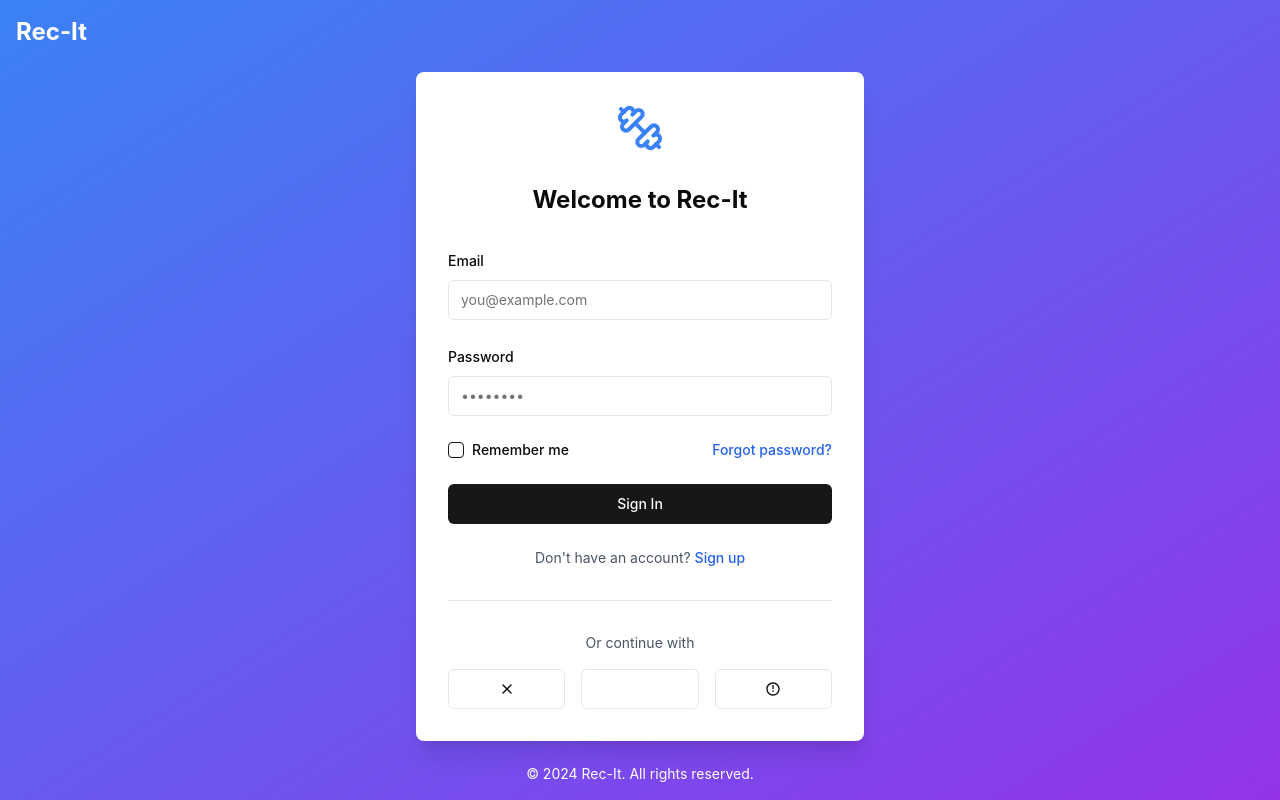
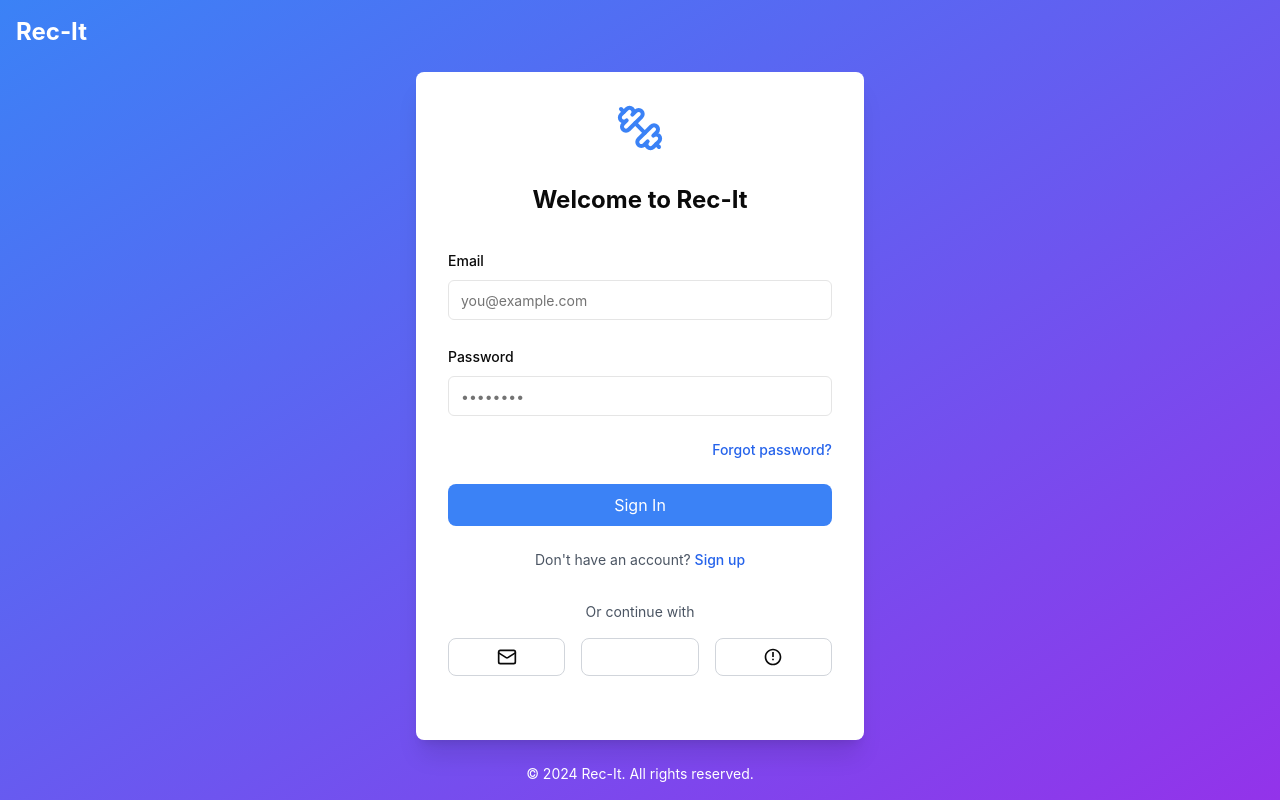
Before and after one commit to SanketBaviskar/Rec-It, a React (Vite) app: page / in a window 1280 px wide. Built offline with nearby package versions, Linux system fonts and the light colour scheme.

Commit message:
new upadte

```diff
--- a/package.json
+++ b/package.json
@@ -35,6 +35,7 @@
     "@radix-ui/react-tabs": "^1.1.1",
     "@radix-ui/react-toast": "^1.2.2",
     "@radix-ui/react-tooltip": "^1.1.4",
+    "axios": "^1.7.7",
     "class-variance-authority": "^0.7.0",
     "clsx": "^2.1.1",
     "cmdk": "^1.0.0",
--- /dev/null
+++ b/src/Interface/loginData.ts
@@ -0,0 +1,4 @@
+export type LoginFormValues = {
+    email: string;
+    password: string;
+  };
--- /dev/null
+++ b/src/Interface/memberData.ts
@@ -0,0 +1,12 @@
+export interface MemberData {
+    firstName: string;
+    middleName: string;
+    lastName: string;
+    email: string;
+    phone: string;
+    address: string;
+    accessId: string;
+    //membershipId: string;
+    dateOfBirth: string;
+    gender: string;
+  }
--- a/src/Pages/Login/Login.tsx
+++ b/src/Pages/Login/Login.tsx
@@ -1,28 +1,37 @@
-import { useState } from 'react'
-import { Button } from "@/components/ui/button"
-import { Input } from "@/components/ui/input"
-import { Label } from "@/components/ui/label"
-import { Checkbox } from "@/components/ui/checkbox"
-import { Separator } from "@/components/ui/separator"
-import { DumbbellIcon, X as  Mail } from 'lucide-react'
+import { useForm } from 'react-hook-form';
+import { Input } from '@/components/ui/input';
+import { login } from '@/Services/Api/login';
+import { Label } from '@/components/ui/label';
+import { DumbbellIcon, Mail } from 'lucide-react';
+import { useNavigate } from 'react-router-dom';
+import { LoginFormValues } from '@/Interface/loginData';
+import { Toaster } from '@/components/ui/toaster';
 
 export default function Login() {
-  const [email, setEmail] = useState('')
-  const [password, setPassword] = useState('')
-  const [rememberMe, setRememberMe] = useState(false)
+  const {
+    register,
+    handleSubmit,
+    formState: { errors, isSubmitting },
+  } = useForm<LoginFormValues>();
 
-  const handleLogin = async (e: React.FormEvent) => {
-    e.preventDefault()
-    // TODO: Implement login logic
-    console.log('Login attempted', { email, password, rememberMe })
-  }
+
+  const navigate = useNavigate(); // Initialize useNavigate
+
+  const onSubmit = async (data: LoginFormValues) => {
+    console.log('Form Submitted:', data);
+    try {
+      const response = await login(data.email, data.password);
+      navigate('/dashboard');
+      loginToast(response)
+      console.log('Login successful:', response);
+    } catch (error) {
+      console.error('Error during login:', error);
+    }
+  };
 
   const handleExternalLogin = (provider: string) => {
-    // TODO: Implement external login logic
-    console.log(`${provider} login attempted`)
-  }
-
-
+    console.log(`${provider} login attempted`);
+  };
 
   return (
     <div className="flex flex-col min-h-screen bg-gradient-to-br from-blue-500 to-purple-600">
@@ -36,17 +45,18 @@ export default function Login() {
               <DumbbellIcon className="h-12 w-12 text-blue-500" />
             </div>
             <h1 className="text-2xl font-bold text-center mb-8">Welcome to Rec-It</h1>
-            <form onSubmit={handleLogin} className="space-y-6">
+            <form onSubmit={handleSubmit(onSubmit)} className="space-y-6">
               <div className="space-y-2">
                 <Label htmlFor="email">Email</Label>
                 <Input
                   id="email"
                   type="email"
                   placeholder="you@example.com"
-                  value={email}
-                  onChange={(e) => setEmail(e.target.value)}
-                  required
+                  {...register('email', { required: 'Email is required' })}
                 />
+                {errors.email && (
+                  <p className="text-sm text-red-500">{errors.email.message}</p>
+                )}
               </div>
               <div className="space-y-2">
                 <Label htmlFor="password">Password</Label>
@@ -54,66 +64,76 @@ export default function Login() {
                   id="password"
                   type="password"
                   placeholder="••••••••"
-                  value={password}
-                  onChange={(e) => setPassword(e.target.value)}
-                  required
+                  {...register('password', { required: 'Password is required' })}
                 />
+                {errors.password && (
+                  <p className="text-sm text-red-500">{errors.password.message}</p>
+                )}
               </div>
               <div className="flex items-center justify-between">
                 <div className="flex items-center space-x-2">
-                  <Checkbox
+                  {/* <input
+                    type="checkbox"
                     id="remember"
-                    checked={rememberMe}
-                    onCheckedChange={(checked) => setRememberMe(checked as boolean)}
+                    {...register('rememberMe')}
+                    className="form-checkbox"
                   />
-                  <Label htmlFor="remember">Remember me</Label>
+                  <Label htmlFor="remember">Remember me</Label> */}
                 </div>
                 <a href="#" className="text-sm text-blue-600 hover:underline">
                   Forgot password?
                 </a>
               </div>
-              <Button type="submit" className="w-full">
-                Sign In
-              </Button>
+              <button
+                type="submit"
+                className={`w-full px-4 py-2 text-white bg-blue-500 rounded-lg ${
+                  isSubmitting ? 'opacity-50 cursor-not-allowed' : ''
+                }`}
+                disabled={isSubmitting}
+              >
+                {isSubmitting ? 'Signing In...' : 'Sign In'}
+              </button>
             </form>
             <div className="mt-6 text-center">
               <p className="text-sm text-gray-600">
-                Don't have an account?{" "}
+                Don't have an account?{' '}
                 <a href="#" className="text-blue-600 hover:underline">
                   Sign up
                 </a>
               </p>
             </div>
-            <Separator className="my-8" />
-            <div className="space-y-4">
-              <p className="text-sm text-center text-gray-600">Or continue with</p>
-              <div className="grid grid-cols-3 gap-4">
-                <Button
-                  variant="outline"
-                  className="w-full"
+            <div className="my-8 text-center">
+              <p className="text-sm text-gray-600">Or continue with</p>
+              <div className="grid grid-cols-3 gap-4 mt-4">
+                <button
+                  type="button"
                   onClick={() => handleExternalLogin('Google')}
+                  className="flex justify-center items-center border border-gray-300 p-2 rounded-lg hover:bg-gray-100"
                 >
                   <Mail className="h-5 w-5" />
                   <span className="sr-only">Continue with Google</span>
-                </Button>
-                <Button
-                  variant="outline"
-                  className="w-full"
+                </button>
+                <button
+                  type="button"
                   onClick={() => handleExternalLogin('Facebook')}
+                  className="flex justify-center items-center border border-gray-300 p-2 rounded-lg hover:bg-gray-100"
                 >
-                  {/* <Facebook className="h-5 w-5" /> */}
                   <span className="sr-only">Continue with Facebook</span>
-                </Button>
-                <Button
-                  variant="outline"
-                  className="w-full"
+                </button>
+                <button
+                  type="button"
                   onClick={() => handleExternalLogin('Apple')}
+                  className="flex justify-center items-center border border-gray-300 p-2 rounded-lg hover:bg-gray-100"
                 >
-                  <svg className="h-5 w-5" viewBox="0 0 24 24" fill="currentColor">
-                    <path d="M12 2C6.477 2 2 6.477 2 12s4.477 10 10 10 10-4.477 10-10S17.523 2 12 2zm0 18c-4.411 0-8-3.589-8-8s3.589-8 8-8 8 3.589 8 8-3.589 8-8 8zm-1-6h2v2h-2v-2zm0-8h2v6h-2V6z"/>
+                  <svg
+                    className="h-5 w-5"
+                    viewBox="0 0 24 24"
+                    fill="currentColor"
+                  >
+                    <path d="M12 2C6.477 2 2 6.477 2 12s4.477 10 10 10 10-4.477 10-10S17.523 2 12 2zm0 18c-4.411 0-8-3.589-8-8s3.589-8 8-8 8 3.589 8 8-3.589 8-8 8zm-1-6h2v2h-2v-2zm0-8h2v6h-2V6z" />
                   </svg>
                   <span className="sr-only">Continue with Apple</span>
-                </Button>
+                </button>
               </div>
             </div>
           </div>
@@ -123,5 +143,18 @@ export default function Login() {
         © {new Date().getFullYear()} Rec-It. All rights reserved.
       </footer>
     </div>
+  );
+}
+
+
+function loginToast({ messege}) {
+  return (
+    <html lang="en">
+      <head />
+      <body>
+        <main>{messege}</main>
+        <Toaster />
+      </body>
+    </html>
   )
 }
--- a/src/Pages/MainWindow/EquipmentTab/EquipmentManage.tsx
+++ b/src/Pages/MainWindow/EquipmentTab/EquipmentManage.tsx
@@ -54,7 +54,7 @@ export function EquipmentManage({ initialItems }: EquipmentManagementProps) {
   }, [searchQuery, checkedOutItems])
 
   return (
-    <div className="p-4">
+    <div className="p-4 h-[83vh] flex flex-col">
       <h2 className="text-xl font-bold mb-4">Equipment Management</h2>
       <div className="relative mb-4">
         <Search className="absolute left-2 top-2.5 h-4 w-4 text-muted-foreground" />
@@ -67,7 +67,7 @@ export function EquipmentManage({ initialItems }: EquipmentManagementProps) {
         />
       </div>
       <Table>
-        <TableHeader>
+        <TableHeader className="sticky top-0 bg-background z-10 shadow-sm">
           <TableRow>
             <TableHead>Item Name</TableHead>
             <TableHead>Item Number</TableHead>
--- /dev/null
+++ b/src/Services/Api/addNewMember.ts
@@ -0,0 +1,14 @@
+import { MemberData } from "@/Interface/memberData";
+import apiClient from "@/Services/Utils/apiClient"
+
+export const addMember = async (memberData: MemberData) => {
+  const date = new Date(memberData.dateOfBirth);
+  memberData.dateOfBirth = date.toISOString()
+  try {
+    const response = await apiClient.post("/users/addUser", memberData);
+    return response.data;
+  } catch (error) {
+    console.error("Error adding member:", error);
+    throw error; // Propagate error to handle it in the component
+  }
+};
--- /dev/null
+++ b/src/Services/Api/login.ts
@@ -0,0 +1,12 @@
+import apiClient from "../Utils/apiClient";
+
+export const login = async (email: string, password: string) => {
+  try {
+    // Ensure data is sent as an object
+    const response = await apiClient.post("/users/login", { email, password });
+    return response.data;
+  } catch (error) {
+    console.error("Error during login:", error);
+    throw error; // Propagate error to handle it in the component
+  }
+};
--- a/src/components/AddNewMember/NewmemberForm.tsx
+++ b/src/components/AddNewMember/NewmemberForm.tsx
@@ -14,31 +14,20 @@ import {
   SelectTrigger,
   SelectValue,
 } from "@/components/ui/select";
+import { addMember } from "@/Services/Api/addNewMember"; // Adjust the path as needed
+import { MemberData } from "@/Interface/memberData";
+
 
 interface NewMemberFormProps {
   isOpen: boolean;
   onClose: () => void;
-  onSubmit: (memberData: MemberData) => void;
 }
 
-export interface MemberData {
-  firstName: string;
-  middleName: string;
-  lastName: string;
-  email: string;
-  phone: string;
-  address: string;
-  accessId: string;
-  membershipType: string;
-}
 
-const MEMBERSHIP_TYPES = ["Standard", "Premium", "Student", "Senior", "Family"];
 
-export default function NewMemberForm({
-  isOpen,
-  onClose,
-  onSubmit,
-}: NewMemberFormProps) {
+const MEMBERSHIP_TYPES = [{1:"Standard", 2:"Premium", 3:"Student", 4:"Senior", 5:"Family"}];
+
+export default function NewMemberForm({ isOpen, onClose }: NewMemberFormProps) {
   const [formData, setFormData] = useState<MemberData>({
     firstName: "",
     middleName: "",
@@ -47,8 +36,13 @@ export default function NewMemberForm({
     phone: "",
     address: "",
     accessId: "",
-    membershipType: "Standard",
+    //membershipId: "Standard",
+    gender: "",
+    dateOfBirth: "",
   });
+
+  const [submitMessage, setSubmitMessage] = useState<string | null>(null);
+  // const [isSubmitting, setIsSubmitting] = useState(false);
 
   const [showCancelConfirm, setShowCancelConfirm] = useState(false);
 
@@ -61,10 +55,21 @@ export default function NewMemberForm({
     onClose(); // Close the form
   };
 
-  const handleSubmit = (e: React.FormEvent) => {
+  const handleSubmit = async (e: React.FormEvent) => {
     e.preventDefault();
-    onSubmit(formData);
-    onClose();
+    //setIsSubmitting(true);
+    try {
+      // Call the API to add a member
+      const response = await addMember(formData);
+      console.log("Member added successfully:", response);
+      setSubmitMessage("Member added successfully!"); // Show success message
+      //setIsSubmitting(false);
+      onClose(); // Close the form
+    } catch (error) {
+      console.error("Error submitting form:", error);
+      setSubmitMessage("Failed to add member. Please try again."); // Show error message
+      //setIsSubmitting(false);
+    }
   };
 
   const handleChange = (e: React.ChangeEvent<HTMLInputElement>) => {
@@ -75,6 +80,7 @@ export default function NewMemberForm({
     }));
   };
 
+  //camer states
   const [showUpload, setShowUpload] = useState(false);
   const [showCamera, setShowCamera] = useState(false);
   const [capturedPhoto, setCapturedPhoto] = useState<string | null>(null);
@@ -207,6 +213,7 @@ export default function NewMemberForm({
             </div>
           </div>
           {/* Date of Birth */}
+          <div className="grid grid-cols-1 md:grid-cols-2 gap-4">
             <div>
               <label className="block text-sm font-medium mb-1">
                 Date of Birth *
@@ -216,8 +223,22 @@ export default function NewMemberForm({
                 type="date"
                 name="dateOfBirth"
                 onChange={handleChange}
+                value={formData.dateOfBirth}
                 className="w-full px-3 py-2 border border-gray-300 rounded-md focus:outline-none focus:ring-2 focus:ring-blue-500"
               />
+            </div>
+            <div>
+            <label className="block text-sm font-medium mb-1">
+                Gender *
+              </label>
+              <Input
+                required
+                type="text"
+                name="gender"
+                value={formData.gender}
+                onChange={handleChange}
+              />
+            </div>
           </div>
 
           {/* Address */}
@@ -235,7 +256,6 @@ export default function NewMemberForm({
           {/* Photo */}
           <div className="space-y-4">
             <label className="block text-sm font-medium mb-1">Photo</label>
-
             {/* Buttons for selecting photo option */}
             <div className="flex space-x-2">
               <Button variant="outline" onClick={() => setShowUpload(true)}>
@@ -295,7 +315,7 @@ export default function NewMemberForm({
                 onChange={handleChange}
               />
             </div>
-            <div>
+            {/* <div>
               <label className="block text-sm font-medium mb-1">
                 Membership Type *
               </label>
@@ -303,27 +323,29 @@ export default function NewMemberForm({
                 onValueChange={(value) =>
                   setFormData((prev) => ({ ...prev, membershipType: value }))
                 }
-                defaultValue={formData.membershipType}
+                defaultValue={formData.membershipId}
               >
                 <SelectTrigger>
                   <SelectValue placeholder="Select a type" />
                 </SelectTrigger>
                 <SelectContent>
                   {MEMBERSHIP_TYPES.map((type) => (
-                    <SelectItem key={type} value={type}>
+                    <SelectItem key={type.id} value={type}>
                       {type}
                     </SelectItem>
                   ))}
                 </SelectContent>
               </Select>
-            </div>
+            </div> */}
           </div>
           {/* Action Buttons */}
           <div className="flex justify-end space-x-4 pt-4">
             <Button type="button" variant="outline" onClick={handleCancel}>
               Cancel
             </Button>
-            <Button type="submit">Add Member</Button>
+            <Button type="submit" onClick={handleSubmit}>
+              Add Member
+            </Button>
           </div>
         </form>
 
@@ -336,7 +358,10 @@ export default function NewMemberForm({
                 Are you sure you want to cancel? All changes will be lost.
               </p>
               <div className="flex justify-end space-x-4">
-                <Button variant="outline" onClick={() => setShowCancelConfirm(false)}>
+                <Button
+                  variant="outline"
+                  onClick={() => setShowCancelConfirm(false)}
+                >
                   Continue Editing
                 </Button>
                 <Button variant="destructive" onClick={confirmCancel}>
@@ -346,6 +371,17 @@ export default function NewMemberForm({
             </div>
           </div>
         )}
+        {submitMessage && (
+          <p
+            className={`text-center text-sm ${
+              submitMessage.includes("successfully")
+                ? "text-green-500"
+                : "text-red-500"
+            }`}
+          >
+            {submitMessage}
+          </p>
+        )}
       </DialogContent>
     </Dialog>
   );
```
Also changed, not shown: src/Pages/MainWindow/SalesTab/SalesTab.tsx (+1 -7 lines), src/Services/Utils/apiClient.ts (added, +61 -0 lines), 2 other files (tests, documents, lock files or other folders). Lines whose indentation alone changed are shown as unchanged.
